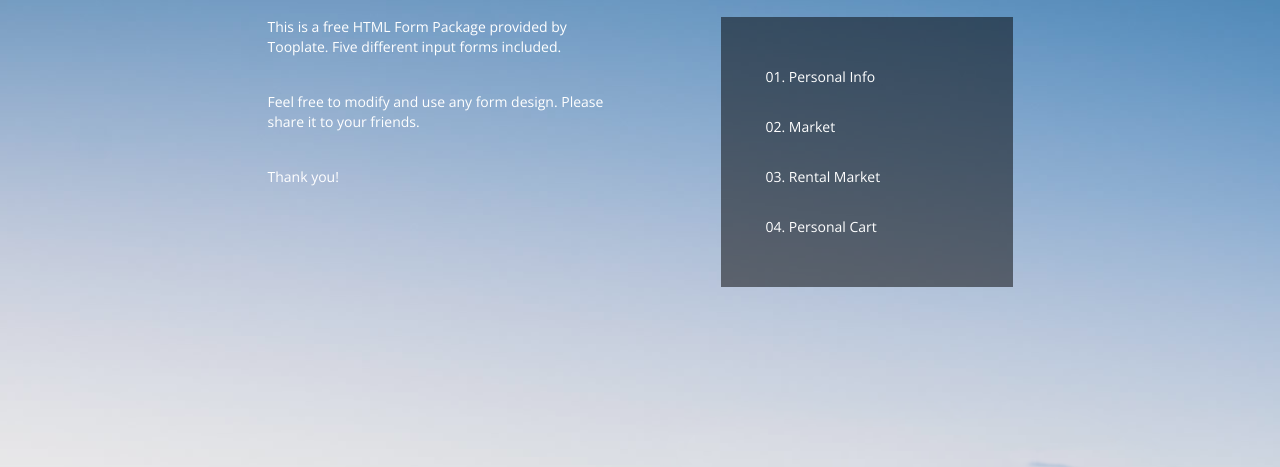
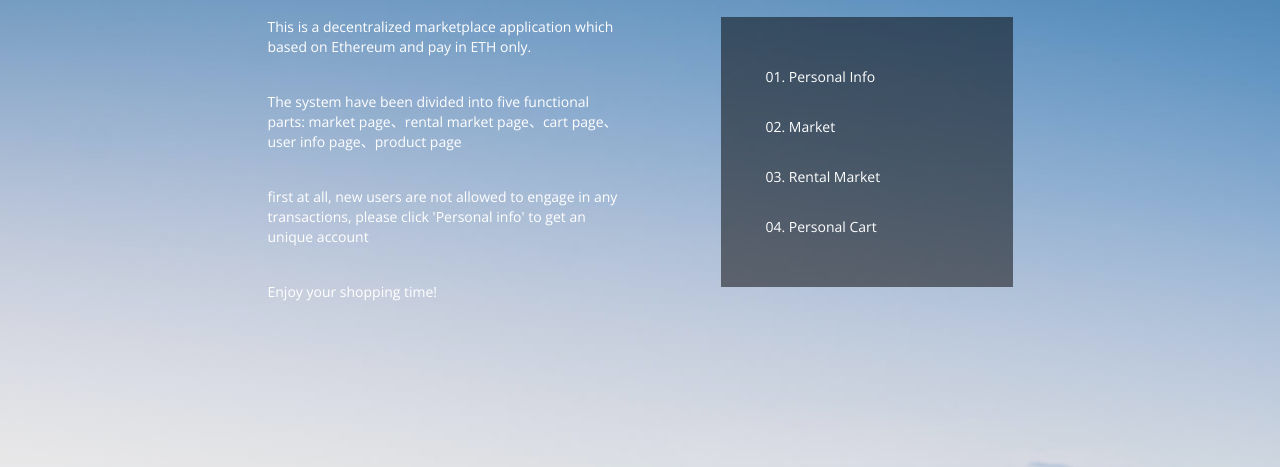
Before and after one commit to StevenIIV/Market-DApp, a website: page app/index.html in a window 1280 px wide. Shown: the part 333-800 px from the top of the page. Drawn offline with nearby package versions, Linux system fonts and the light colour scheme; files that its build step writes are made by us from their sources; files whose address does not match are found by name.

Commit message:
update*(: no idea

```diff
--- a/app/index.html
+++ b/app/index.html
@@ -35,9 +35,10 @@
     <div class="row">
         <div class="col-xl-6 col-lg-6 col-md-6 col-sm-12">
             <div class="tm-home-left mt-3 font-weight-light">
-                <p class="tm-mb-35">This is a free <a href="">HTML Form Package</a> provided by Tooplate. Five different input forms included.</p>
-                <p class="tm-mb-35">Feel free to modify and use any form design. Please share it to your friends.</p>
-                <p>Thank you!</p>
+                <p class="tm-mb-35">This is a decentralized marketplace application which based on Ethereum and pay in ETH only.</p>
+                <p class="tm-mb-35">The system have been divided into five functional parts: market page、rental market page、cart page、user info page、product page</p>
+                <p class="tm-mb-35">first at all, new users are not allowed to engage in any transactions, please click 'Personal info' to get an unique account </p>
+                <p>Enjoy your shopping time!</p>
             </div>
         </div><div class="tlinks">Collect from </div>
         <div class="col-xl-6 col-lg-6 col-md-6 col-sm-12">
```
